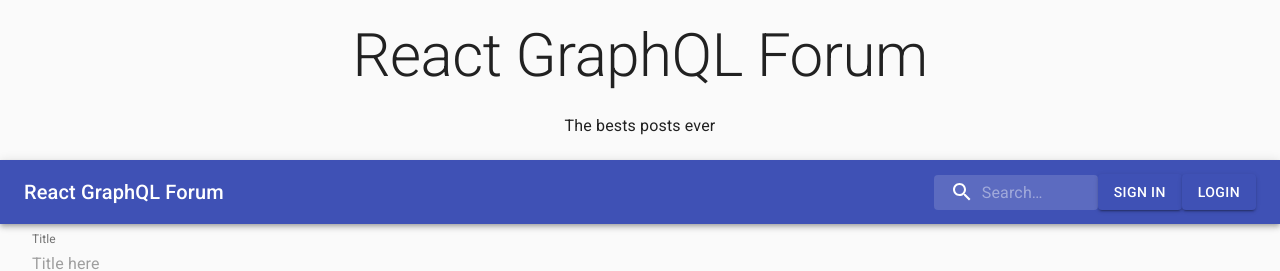
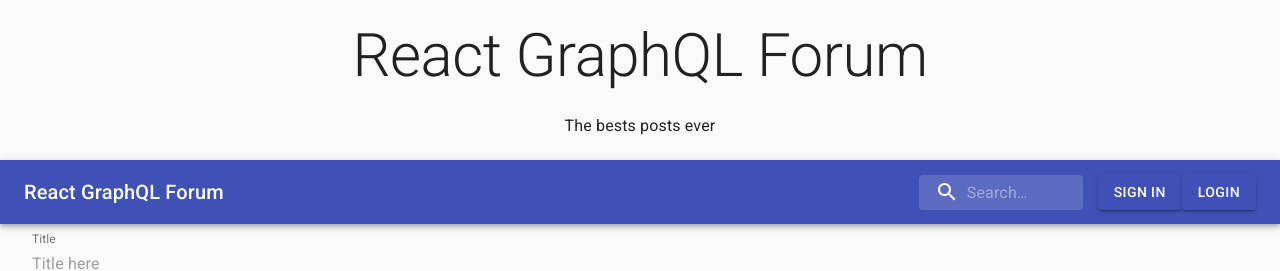
Before and after one commit to desolaser/react-graphql-blog, a React (Create React App) app in the folder client/: page /post in a window 1280 px wide. Shown: the top 271 px of the page. Built offline with nearby package versions, Linux system fonts and the light colour scheme.

Commit message:
Add margin right to searchbar

```diff
--- a/client/src/components/Navbar.js
+++ b/client/src/components/Navbar.js
@@ -26,6 +26,7 @@ const useStyles = makeStyles((theme) => ({
     },
     search: {
         position: 'relative',
+        marginRight: 15,
         borderRadius: theme.shape.borderRadius,
         backgroundColor: fade(theme.palette.common.white, 0.15),
         '&:hover': {
```
